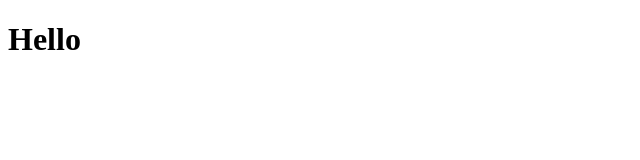
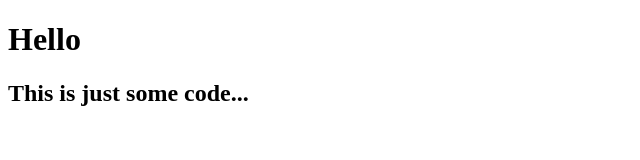
Before and after one commit to Tanja-Maria/helloGIT, a plain HTML site: page index.html in a window 1280 px wide. Shown: the whole page, without its empty margins (0-640 px from the left). Drawn offline with Linux system fonts and the light colour scheme.

Commit message:
one more line

```diff
--- a/index.html
+++ b/index.html
@@ -5,6 +5,7 @@
   </head>
   <body>
     <h1>Hello</h1>
+    <h2>This is just some code...</h2>
   </body>
 
 </html>
```
